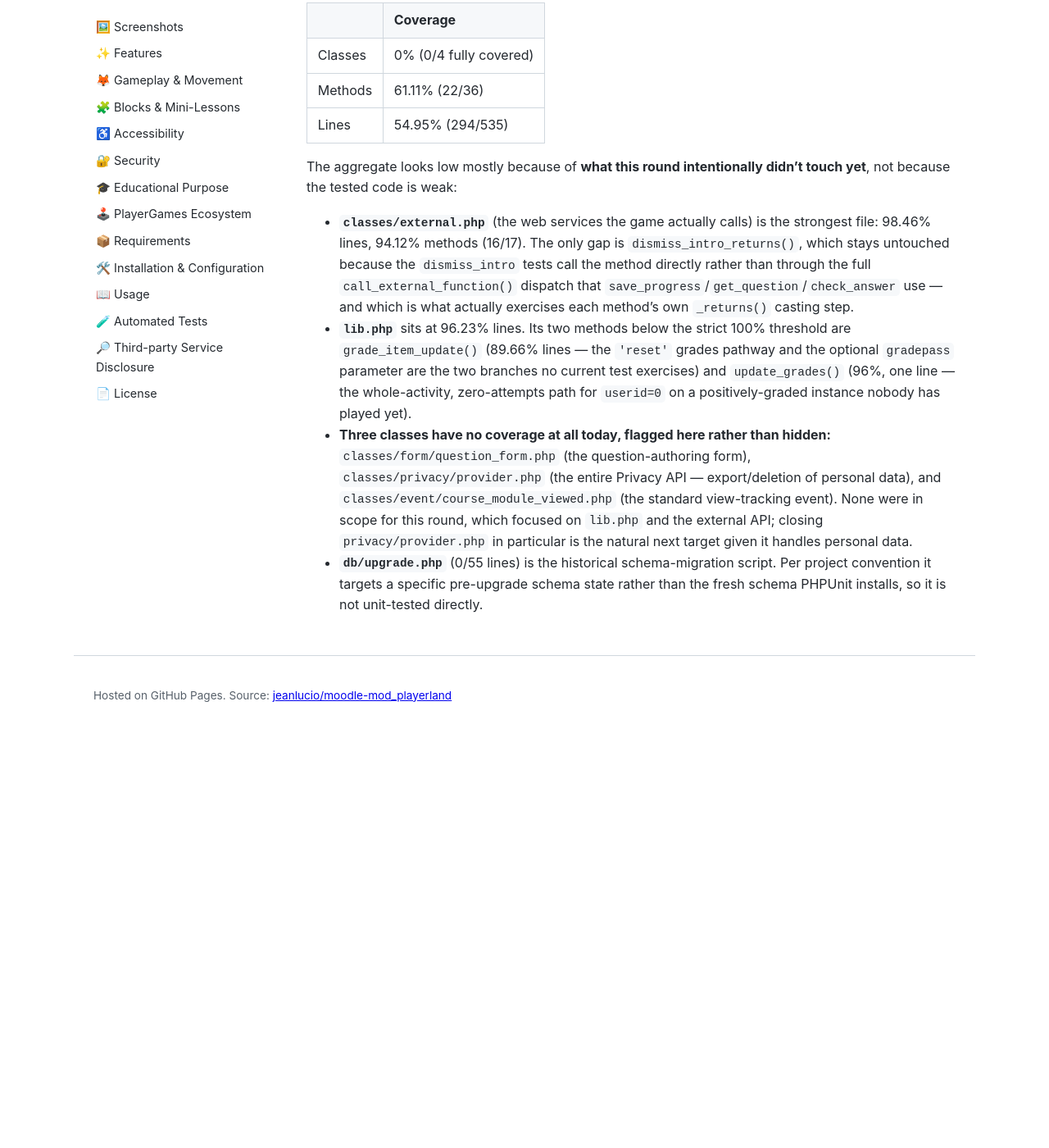
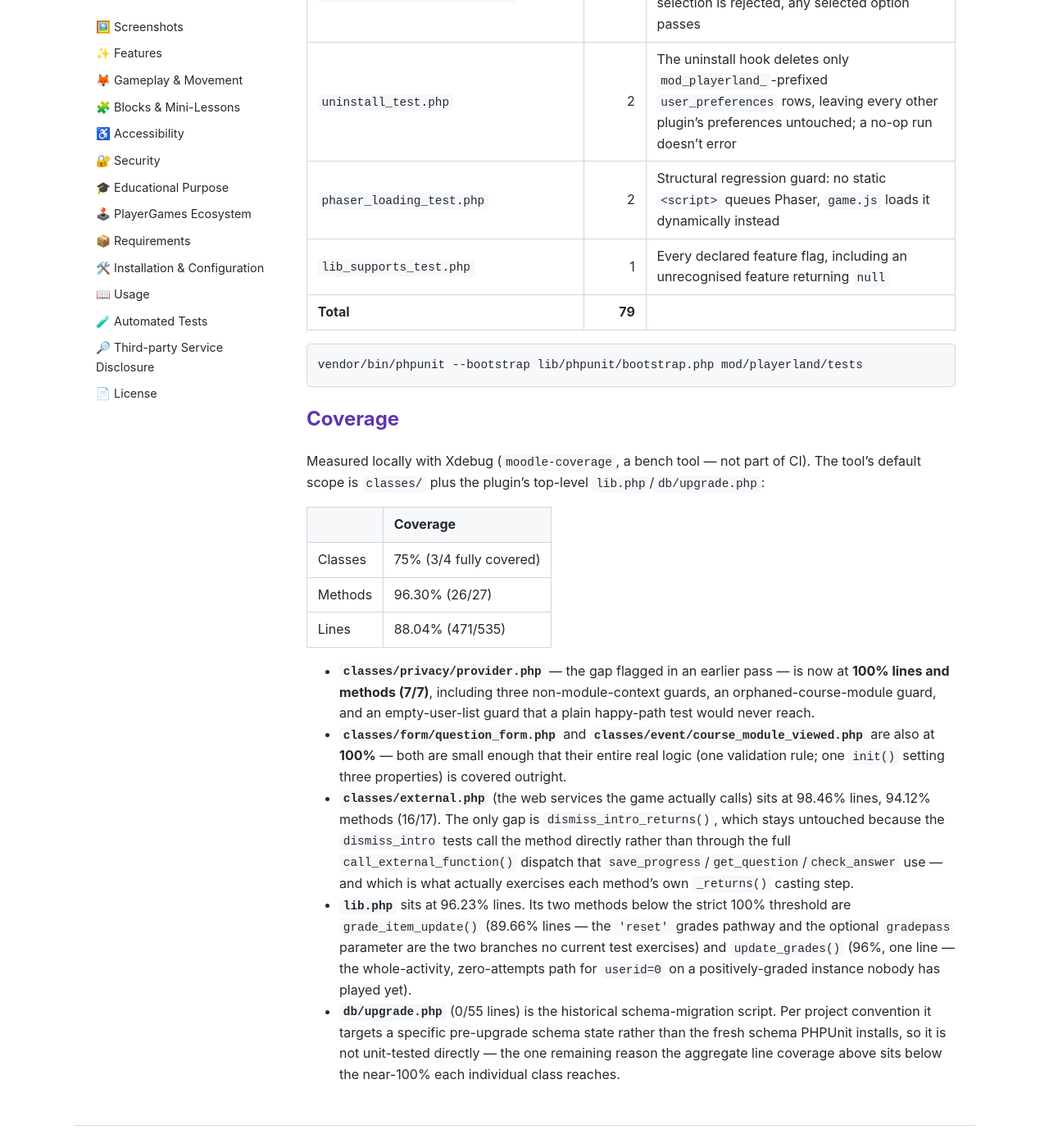
Before and after one commit to jeanlucio/moodle-mod_playerland, a Jekyll site: the page built from docs/en/testing.md, in a window 1280 px wide and 1400 px high, scrolled down 2517 px. Shown: the whole window at 82% size. Built offline with Jekyll 4.4.1, drawn with Linux system fonts in a browser that asks for light colours; our own code applies the rules of GitHub Pages for plain Markdown files; before the commit the page ends 3414 px from its top, so only the background shows below that; some of the changed text lies outside the part shown.

Commit message:
add tests for the privacy provider, question form and viewed event
Closes the three coverage gaps flagged in the previous testing round
(classes/privacy/provider.php, classes/form/question_form.php and
classes/event/course_module_viewed.php were all at 0%):

- privacy/provider_test.php covers metadata declaration (with a schema
  drift guard), contexts, userlist, export across single and multiple
  contexts, and all three deletion paths. Each deletion/lookup path is
  also exercised against a non-module context, an orphaned course
  module (a deleted course_modules row behind a still-valid context)
  and an empty user list, plus a module-type-collision regression
  guard mirroring the one already used elsewhere in the ecosystem.
- form/question_form_test.php covers the one piece of server-side
  logic the form has: rejecting a submission with no correct option
  selected.
- event/course_module_viewed_test.php covers the properties init() is
  responsible for, the inherited get_url()/get_name()/get_description()
  built from them, and that triggering the event is actually observable.

classes/privacy/provider.php, classes/form/question_form.php and
classes/event/course_module_viewed.php are now all at 100% line and
method coverage. Verified green on both Moodle 5.1 (PHPUnit 11) and
Moodle 4.5 (PHPUnit 9).

Updates the testing docs page (en/pt) with the three new test files
and the refreshed coverage numbers.

````diff
--- a/docs/en/testing.md
+++ b/docs/en/testing.md
@@ -1,26 +1,29 @@
 # 🧪 Automated Tests
 
-PlayerLand ships a PHPUnit suite covering the gradebook logic and the full external (web
-service) API. Doc-comment `@covers` annotations are used throughout (not PHP attributes), since
-the suite is verified cross-version against both Moodle 5.1 (PHPUnit 11) and Moodle 4.5
-(PHPUnit 9).
+PlayerLand ships a PHPUnit suite covering the gradebook logic, the full external (web service)
+API, the Privacy API, the question-authoring form and the view-tracking event. Doc-comment
+`@covers` annotations are used throughout (not PHP attributes), since the suite is verified
+cross-version against both Moodle 5.1 (PHPUnit 11) and Moodle 4.5 (PHPUnit 9).
 
 ## PHPUnit — Unit & Integration Tests
 
 | Test file | Cases | What is covered |
 |-----------|------:|-----------------|
+| `privacy/provider_test.php` | 23 | Metadata declaration plus a drift guard asserting every declared table column matches the real schema; contexts, userlist, export across single/multiple contexts, and all three deletion paths, each checked against a non-module context, an orphaned (deleted) course module, and an empty user list, plus a module-type-collision regression guard |
 | `lib_grade_test.php` | 13 | Proportional grade calculation (clamped at the target, floored at zero, defaults a missing target to 1, zero for a non-positive activity grade); the VALUE/SCALE/NONE grade-item paths; `update_grades()` for all users, for a single user with no attempt, and for a single user with one |
 | `external/check_answer_test.php` | 5 | Correct answers recorded exactly once (idempotent on a repeat), wrong answers recorded nowhere but still reveal the correct option id, an unknown question id rejected with the dedicated error code, the gradebook updated after a correct answer |
 | `external/get_question_test.php` | 5 | The topic→mini-lesson fallback chain: topic-specific unanswered preferred, falling back to any question of that topic before the general pool, falling back to the general pool when the topic has none, option text formatted rather than echoed raw |
 | `external/save_progress_test.php` | 5 | Attempt creation on first call, the client-supplied progress count never trusted (always recomputed from the database), completion reported once the target is reached, the `view` capability actually enforced, an unknown instance id rejected |
 | `lib_crud_test.php` | 5 | `add_instance`/`update_instance` field persistence and the gradebook item they create; `delete_instance` cascades to questions, options, answers and attempts; deleting an unknown id returns `false` |
 | `mod_form_test.php` | 5 | `levels`/`targetquestions` must be positive integers; a mini-lesson over the character limit is rejected while the others are left alone; the limit itself is inclusive |
+| `event/course_module_viewed_test.php` | 4 | The declared crud/edulevel/objecttable/component, the inherited `get_url()` pointing at this module's own `view.php`, a non-empty name/description, and the event actually being observable once triggered |
 | `cross_instance_security_test.php` | 3 | A question/option id from one instance is rejected when paired with another instance's `playerlandid`; the topic pool never crosses instance boundaries; answering one instance never marks a question in another as answered |
 | `external/dismiss_intro_test.php` | 3 | The first-load overlay preference is set for the calling user, scoped to that user only, and rejects an unknown instance id |
+| `form/question_form_test.php` | 3 | The one piece of server-side logic on this form — a missing or zero correct-option selection is rejected, any selected option passes |
 | `uninstall_test.php` | 2 | The uninstall hook deletes only `mod_playerland_`-prefixed `user_preferences` rows, leaving every other plugin's preferences untouched; a no-op run doesn't error |
 | `phaser_loading_test.php` | 2 | Structural regression guard: no static `<script>` queues Phaser, `game.js` loads it dynamically instead |
 | `lib_supports_test.php` | 1 | Every declared feature flag, including an unrecognised feature returning `null` |
-| **Total** | **49** | |
+| **Total** | **79** | |
 
 ```bash
 vendor/bin/phpunit --bootstrap lib/phpunit/bootstrap.php mod/playerland/tests
@@ -33,29 +36,28 @@ default scope is `classes/` plus the plugin's top-level `lib.php`/`db/upgrade.ph
 
 | | Coverage |
 |---|---|
-| Classes | 0% (0/4 fully covered) |
-| Methods | 61.11% (22/36) |
-| Lines | 54.95% (294/535) |
+| Classes | 75% (3/4 fully covered) |
+| Methods | 96.30% (26/27) |
+| Lines | 88.04% (471/535) |
 
-The aggregate looks low mostly because of **what this round intentionally didn't touch yet**,
-not because the tested code is weak:
-
-* **`classes/external.php`** (the web services the game actually calls) is the strongest file:
-  98.46% lines, 94.12% methods (16/17). The only gap is `dismiss_intro_returns()`, which stays
-  untouched because the `dismiss_intro` tests call the method directly rather than through the
-  full `call_external_function()` dispatch that `save_progress`/`get_question`/`check_answer`
-  use — and which is what actually exercises each method's own `_returns()` casting step.
+* **`classes/privacy/provider.php`** — the gap flagged in an earlier pass — is now at
+  **100% lines and methods (7/7)**, including three non-module-context guards, an
+  orphaned-course-module guard, and an empty-user-list guard that a plain happy-path test would
+  never reach.
+* **`classes/form/question_form.php`** and **`classes/event/course_module_viewed.php`** are also
+  at **100%** — both are small enough that their entire real logic (one validation rule; one
+  `init()` setting three properties) is covered outright.
+* **`classes/external.php`** (the web services the game actually calls) sits at 98.46% lines,
+  94.12% methods (16/17). The only gap is `dismiss_intro_returns()`, which stays untouched
+  because the `dismiss_intro` tests call the method directly rather than through the full
+  `call_external_function()` dispatch that `save_progress`/`get_question`/`check_answer` use —
+  and which is what actually exercises each method's own `_returns()` casting step.
 * **`lib.php`** sits at 96.23% lines. Its two methods below the strict 100% threshold are
   `grade_item_update()` (89.66% lines — the `'reset'` grades pathway and the optional
   `gradepass` parameter are the two branches no current test exercises) and `update_grades()`
   (96%, one line — the whole-activity, zero-attempts path for `userid=0` on a positively-graded
   instance nobody has played yet).
-* **Three classes have no coverage at all today, flagged here rather than hidden:**
-  `classes/form/question_form.php` (the question-authoring form), `classes/privacy/provider.php`
-  (the entire Privacy API — export/deletion of personal data), and
-  `classes/event/course_module_viewed.php` (the standard view-tracking event). None were in
-  scope for this round, which focused on `lib.php` and the external API; closing
-  `privacy/provider.php` in particular is the natural next target given it handles personal data.
 * **`db/upgrade.php`** (0/55 lines) is the historical schema-migration script. Per project
   convention it targets a specific pre-upgrade schema state rather than the fresh schema PHPUnit
-  installs, so it is not unit-tested directly.
+  installs, so it is not unit-tested directly — the one remaining reason the aggregate line
+  coverage above sits below the near-100% each individual class reaches.
````
Also changed, not shown: docs/pt/testing.md (+24 -22 lines), 3 other files.
